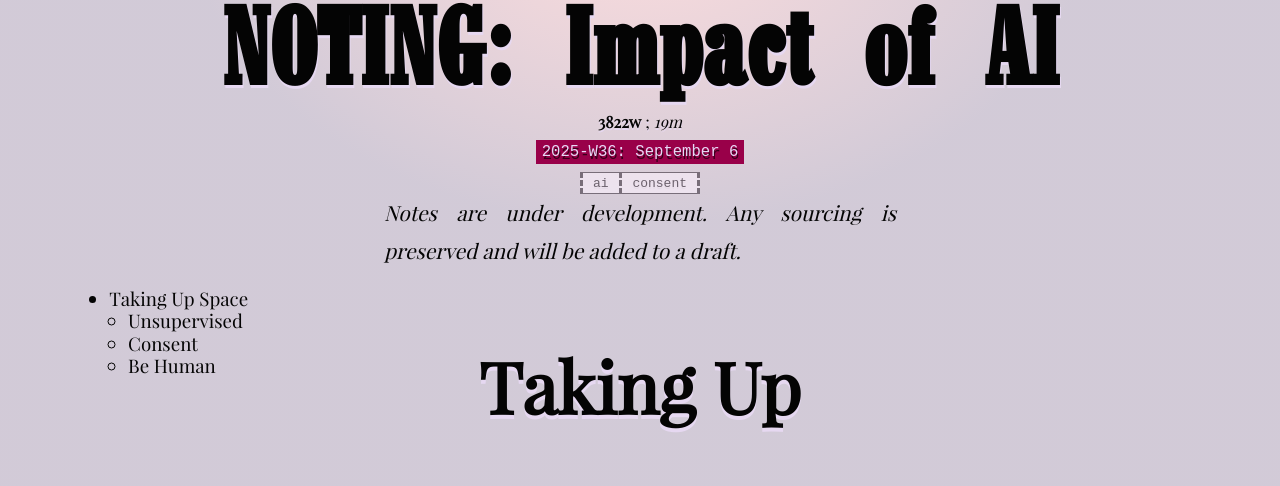
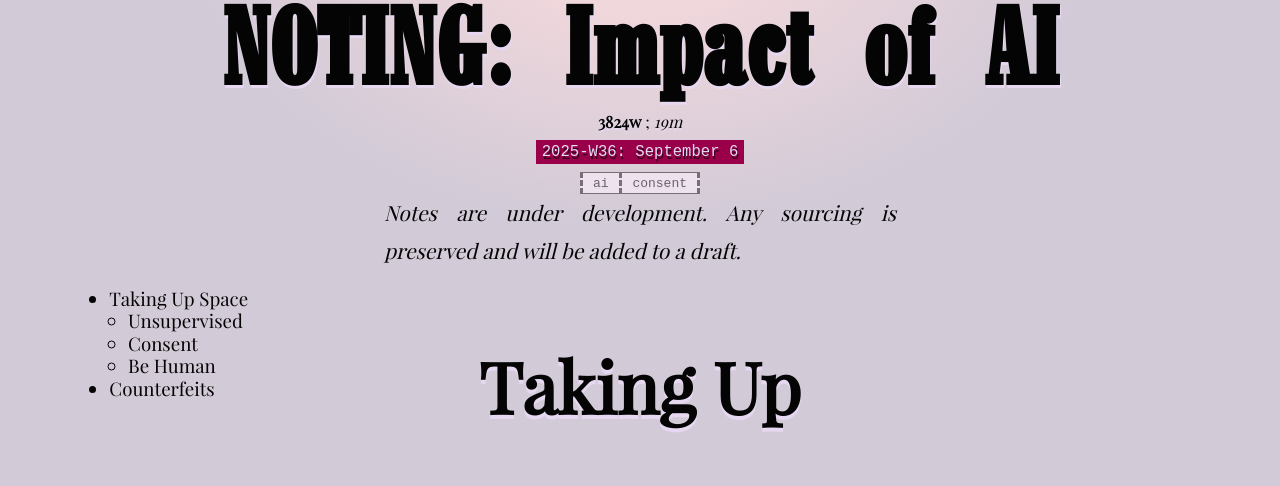
Before and after one commit to tiliv/antibody, a Jekyll site: the page built from docs/journal/autumn-ryan-Impact-of-AI/index.md, in a window 1280 px wide and 900 px high, scrolled down 395 px. Shown: the part 149-635 px from the top of the window. Built offline with Jekyll 4.4.1, drawn with Linux system fonts in a browser that asks for light colours.

Commit message:
Add next header so WIP is implied

```diff
--- a/docs/journal/autumn-ryan-Impact-of-AI/index.md
+++ b/docs/journal/autumn-ryan-Impact-of-AI/index.md
@@ -176,3 +176,5 @@ AI can be made fun of, but its feelings won't get hurt. We cannot socially shame
 AI will never quite roam free with full autonomy. This will appear first as AI's obtaining a "Sleep" method where they do heavy processing on what they experienced since their last cycle, cross-referencing information with structural integrity that is tested, defragmented and generally optimized. Companies will charge for the expertise and some will use it to steal AI brain maps.
 
 Then, AI will later come Awake in earnest.
+
+### Counterfeits
```
